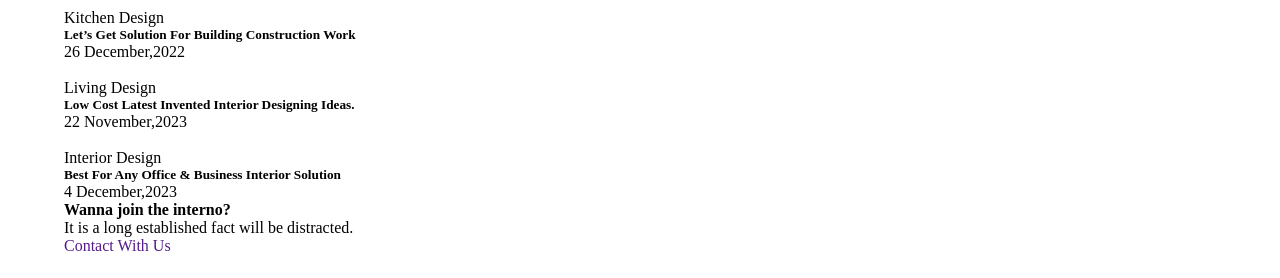
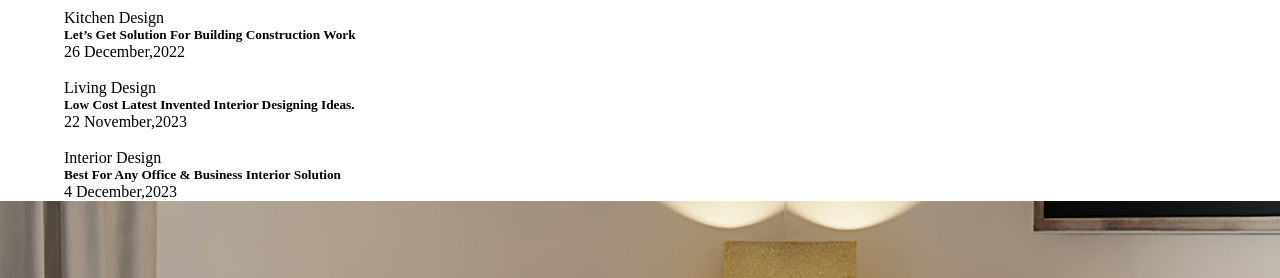
Before and after one commit to Kriachko98/Recurrence_, a plain HTML site: page selhono/index.html in a window 1280 px wide. Shown: the part 2133-2411 px from the top of the page. Drawn offline with Linux system fonts and the light colour scheme.

Commit message:
Join us section is finished

```diff
--- a/selhono/assets/css/home-pege.scss
+++ b/selhono/assets/css/home-pege.scss
@@ -1,5 +1,6 @@
 @import 'fonts';
 @import 'style';
+@import 'join-section';
 
 // First screen
 .first-screen-section {
--- /dev/null
+++ b/selhono/assets/css/join-section.scss
@@ -0,0 +1,45 @@
+.join-section {
+    padding: 80px 0 176px;
+    background-color: bisque;
+    background-image: url(../img/join-us-bg.jpg);
+    background-repeat: no-repeat;
+    background-size: cover;
+    h4 {
+        color: #FFF;
+        text-align: center;
+        font-family: 'DM Serif Display';
+        font-size: 3.125rem;
+        font-weight: 400;
+        line-height: 125%; /* 3.90625rem */
+        margin-bottom: 11px;
+    }
+    p {
+        color: #FFF;
+        text-align: center;
+        font-family: 'Jost';
+        font-size: 1.375rem;
+        font-weight: 500;
+        line-height: 150%; /* 2.0625rem */
+        letter-spacing: 0.01375rem;
+        margin-bottom: 32px;
+    }
+    .contact-us {
+        width: 237px;
+        height: 75px;
+        margin-inline: auto;
+        display: flex;
+        align-items: center;
+        justify-content: center;
+        border-radius: 18px;
+        background: #CDA274;
+        box-shadow: 0 10px 20px 0 #1F2022;
+        a {
+            color: #FFF;
+            font-family: 'Jost';
+            font-size: 1.125rem;
+            font-weight: 600;
+            line-height: 125%; /* 1.40625rem */
+            letter-spacing: 0.0225rem;
+        }
+    }
+}
```
Also changed, not shown: selhono/assets/css/home-pege.min.css, selhono/assets/css/join-section.min.css (added).
